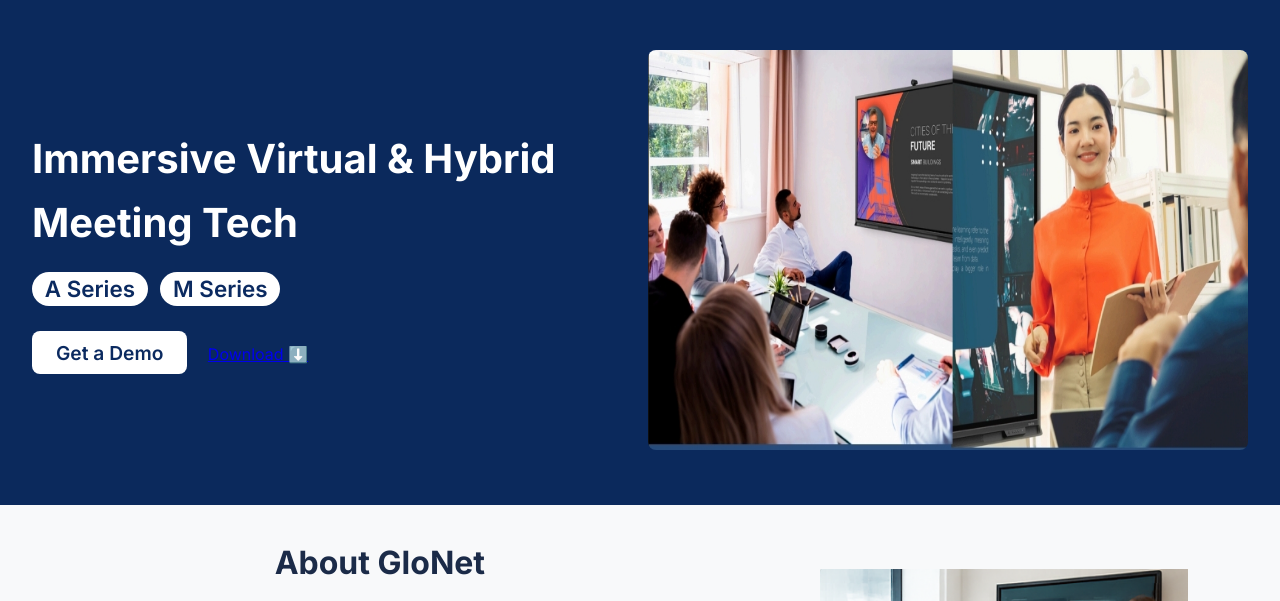
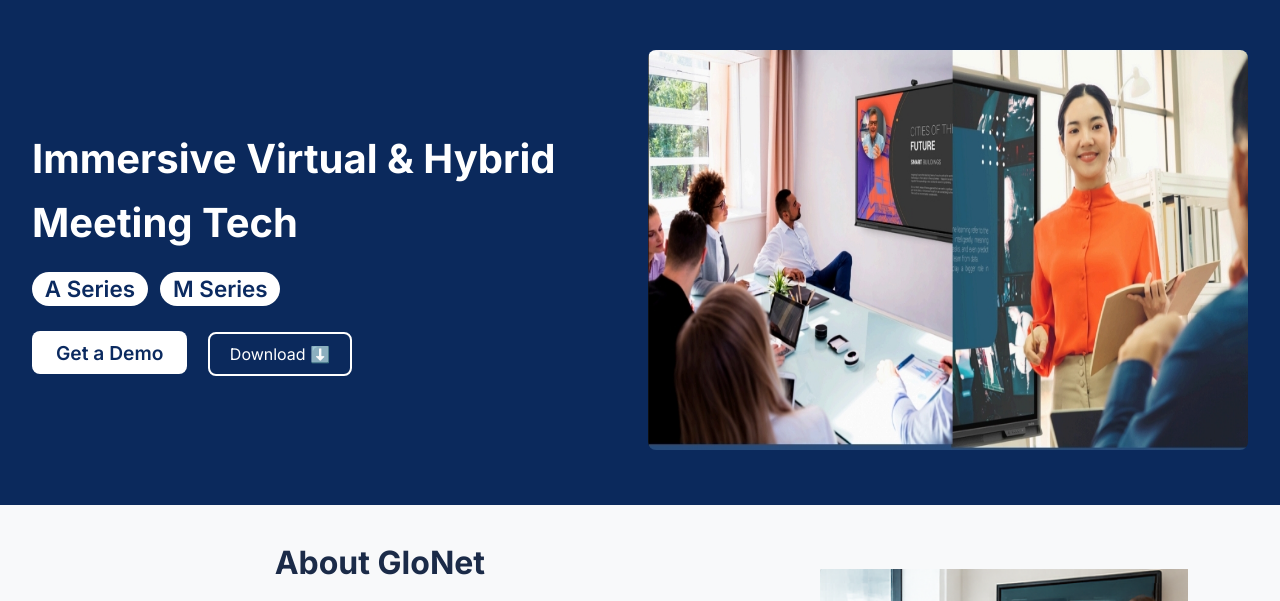
Before and after one commit to AnujDubey01/glo-net, a plain HTML site: page index.html in a window 1280 px wide. Shown: the part 150-751 px from the top of the page. Drawn offline with Linux system fonts and the light colour scheme.

Commit message:
Update style.css

```diff
--- a/style.css
+++ b/style.css
@@ -104,6 +104,7 @@ body {
     margin-bottom: 1rem;
 }
 
+
 .tags span {
     background: white;
     color: #0b2a60;
@@ -123,8 +124,26 @@ body {
     margin-top: 1.5rem;
 }
 
-button.primary,
-button.secondary {
+.hero-buttons a {
+    text-decoration: none;
+    color: white;
+}
+
+.secondary {
+    border: 2px solid white;
+    padding: 10px 20px;
+    border: 2px solid white;
+    border-radius: 8px;
+}
+
+.secondary:hover {
+    background-color: white;
+    color: #0b2a60;
+    font-size: 1.15rem;
+    transform: scale(1.15);
+}
+
+button.primary {
     padding: 0.6rem 1.5rem;
     margin-right: 1rem;
     border-radius: 8px;
@@ -153,12 +172,6 @@ button.primary:hover {
     border-radius: 8px;
 }
 
-
-button.secondary:hover {
-    background-color: white;
-    color: #0b2a60;
-    border: none;
-}
 
 .hero-image img {
     max-width: 600px;
```
